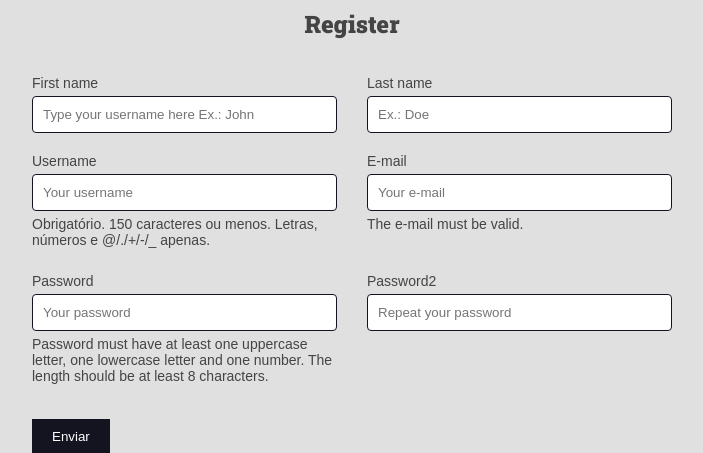
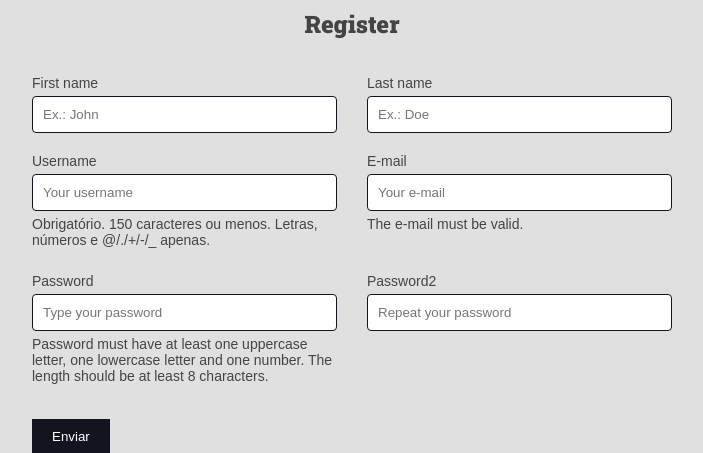
Before and after one commit to LucasNog21/Projeto_1_django, a Django app: page /authors/register/ in a window 1280 px wide. Shown: the part 204-657 px from the top of the page, without its empty margins (288-991 px from the left). Run offline with Django 5.2, Linux system fonts and the light colour scheme.

Commit message:
testando placeholders

```diff
--- a/authors/forms.py
+++ b/authors/forms.py
@@ -34,13 +34,12 @@ class RegisterForm(forms.ModelForm):
         add_placeholder(self.fields['email'], 'Your e-mail')
         add_placeholder(self.fields['first_name'], 'Ex.: John')
         add_placeholder(self.fields['last_name'], 'Ex.: Doe')
-        add_attr(self.fields['username'], 'css', 'a-css-class')
+        add_placeholder(self.fields['password'], 'Type your password')
+        add_placeholder(self.fields['password2'], 'Repeat your password')
 
     password = forms.CharField(
         required=True,
-        widget=forms.PasswordInput(attrs={
-            'placeholder': 'Your password'
-        }),
+        widget=forms.PasswordInput(),
         error_messages={
             'required': 'Password must not be empty'
         },
@@ -53,9 +52,7 @@ class RegisterForm(forms.ModelForm):
     )
     password2 = forms.CharField(
         required=True,
-        widget=forms.PasswordInput(attrs={
-            'placeholder': 'Repeat your password'
-        })
+        widget=forms.PasswordInput()
     )
 
     class Meta:
@@ -82,15 +79,6 @@ class RegisterForm(forms.ModelForm):
             'username': {
                 'required': 'This field must not be empty',
             }
-        }
-        widgets = {
-            'first_name': forms.TextInput(attrs={
-                'placeholder': 'Type your username here',
-                'class': 'input text-input'
-            }),
-            'password': forms.PasswordInput(attrs={
-                'placeholder': 'Type your password here'
-            })
         }
 
     def clean_password(self):
--- a/authors/templates/authors/pages/register_view.html
+++ b/authors/templates/authors/pages/register_view.html
@@ -6,6 +6,8 @@
     <div class="main-content center container">
         <h2>Register</h2>
     </div>
+
+    {% include "recipes/partials/message.html" %}
 
     <div class="main-content container">
         <form action="{% url "authors:create" %}" method='POST'>
--- a/authors/tests.py
+++ /dev/null
@@ -1,3 +0,0 @@
-from django.test import TestCase
-
-# Create your tests here.
--- a/authors/views.py
+++ b/authors/views.py
@@ -1,3 +1,4 @@
+from django.contrib import messages
 from django.http import Http404
 from django.shortcuts import redirect, render
 
@@ -19,4 +20,9 @@ def register_create(request):
     request.session['register_form_data'] = POST
     form = RegisterForm(POST)
 
+    if form.is_valid():
+        form.save()
+        messages.success(request, 'Your user is created, please log in.')
+        del(request.session['register_form_data'])
+
     return redirect('authors:register')
```
Also changed, not shown: authors/tests/test_author_register_form.py (added, +21 -0 lines), authors/tests/__init__.py (added), 1 other file.
